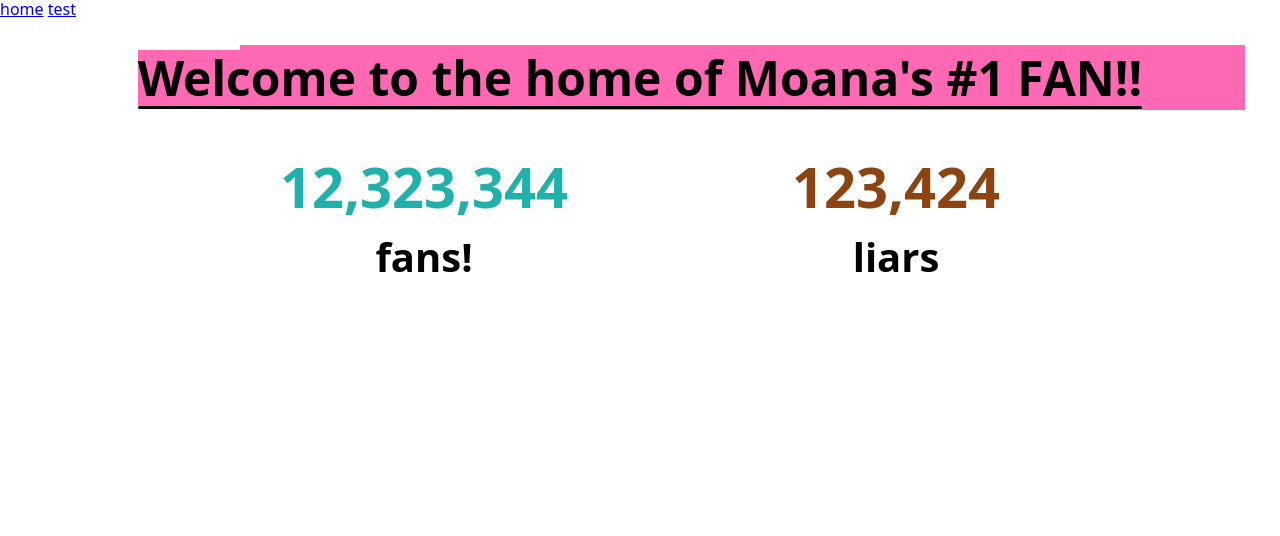
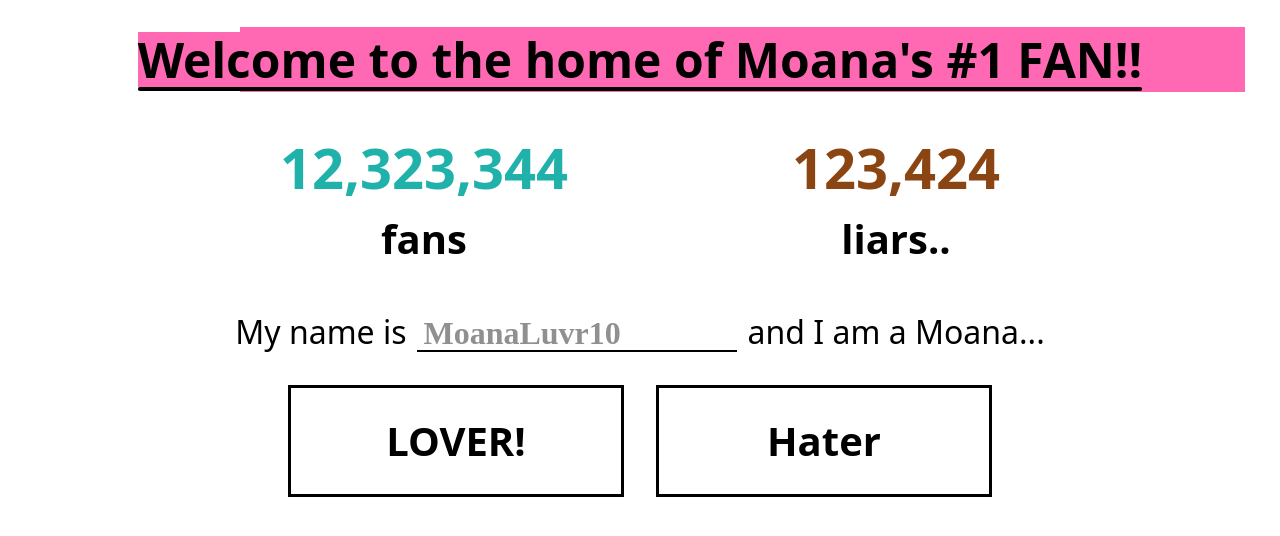
Before and after one commit to BradFeng02/moana-fan, a SvelteKit app in the folder moana_fan_app/: page / in a window 1280 px wide. Shown: the top 536 px of the page. Built offline with nearby package versions, Linux system fonts and the light colour scheme.

Commit message:
name input and voting buttons

```diff
--- a/moana_fan_app/src/routes/+layout.svelte
+++ b/moana_fan_app/src/routes/+layout.svelte
@@ -6,11 +6,6 @@
   import '../theme.css';
 </script>
 
-<nav>
-    <a href="/">home</a>
-    <a href="/test">test</a>
-</nav>
-
 <slot></slot>
 
 <style>
--- /dev/null
+++ b/moana_fan_app/src/routes/+page.server.ts
@@ -0,0 +1,8 @@
+import type {PageServerLoad} from './$types'
+
+export const load: PageServerLoad = () => {
+    const rand = Math.floor(Math.random() * 90) + 10;
+    return {
+        random_name: `MoanaLuvr` + rand
+    }
+}
--- a/moana_fan_app/src/routes/+page.svelte
+++ b/moana_fan_app/src/routes/+page.svelte
@@ -1,4 +1,6 @@
 <script lang="ts">
+  export let data;
+
   let love_votes = 12323344;
   let hate_votes = 123424;
 
@@ -8,29 +10,64 @@
 
   $: love_votes_str = num_repr(love_votes);
   $: hate_votes_str = num_repr(hate_votes);
+
+  const default_name = data.random_name;
+  let vote_name = '';
+  $: vote_name, console.log(vote_name + ' ' + !!vote_name.trim());
+
+  function vote_name_onblur() {
+    vote_name = vote_name.trim();
+  }
+
+  function vote_name_onkeydown(e: KeyboardEvent) {
+    if (!e.shiftKey && e.key === 'Enter' && e.target instanceof HTMLElement) {
+      e.target.blur();
+    }
+  }
 </script>
 
 <main>
-  <div class="heading-container">
+  <div id="heading-container">
     <!-- @TODO do we still want this underline?? -->
-    <h1 class="center-lined">Welcome&nbsp;to the&nbsp;home&nbsp;of Moana's&nbsp;#1&nbsp;FAN!!</h1>
+    <h1 id="center-lined">Welcome&nbsp;to the&nbsp;home&nbsp;of Moana's&nbsp;#1&nbsp;FAN!!</h1>
     <h1>Welcome&nbsp;to the&nbsp;home&nbsp;of Moana's&nbsp;#1&nbsp;FAN!!</h1>
   </div>
   <div id="vote-counts">
     <div id="love">
       <span class="vote-count">{love_votes_str}</span>
-      <span class="vote-name">fans!</span>
+      <span class="vote-type">fans</span>
     </div>
     <div id="hate">
       <span class="vote-count">{hate_votes_str}</span>
-      <span class="vote-name">liars</span>
+      <span class="vote-type">liars..</span>
     </div>
   </div>
-  <!-- <h2>I am a.....</h2>
-  <div class="btns-container">
-    <button class="vote-btn">Moana LOVER (yay)</button>
-    <button class="vote-btn">Moana hater.. 🤥🤥</button>
-  </div> -->
+  <div id="voting-container">
+    <div id="vote-name-container">
+      <div id="name-row">
+        <span class="name-message" id="name-start">My name is</span>
+        <input
+          class="name-message"
+          id="name-input"
+          type="text"
+          maxlength="50"
+          spellcheck="false"
+          placeholder={default_name}
+          bind:value={vote_name}
+          on:blur={vote_name_onblur}
+          on:keydown={vote_name_onkeydown}
+        />
+        <span class="name-message in-row" id="name-end">and I am a Moana...</span>
+      </div>
+      <span class="name-message out-row" id="name-end">and I am a Moana...</span>
+    </div>
+    <div id="vote-buttons">
+      <!-- <button class="vote-btn">Moana&nbsp;LOVER&nbsp;(yay)</button>
+      <button class="vote-btn">Moana&nbsp;hater..&nbsp;🤥&#8288;🤥</button> -->
+      <button class="vote-btn">LOVER!</button>
+      <button class="vote-btn">Hater</button>
+    </div>
+  </div>
 </main>
 
 <style lang="scss">
@@ -56,7 +93,7 @@
     overflow-x: hidden;
   }
 
-  .heading-container {
+  #heading-container {
     margin: 1rem 0rem 0rem 0rem;
     position: relative;
   }
@@ -85,7 +122,7 @@
       background-color: hotpink;
     }
 
-    &.center-lined {
+    &#center-lined {
       position: relative;
       display: inline;
       pointer-events: none;
@@ -155,7 +192,7 @@
         font-size: min(cs(10), 3.5rem);
       }
     }
-    .vote-name {
+    .vote-type {
       display: block;
       font-size: min(cs(9), 3rem);
       font-weight: 600;
@@ -178,28 +215,93 @@
     color: saddlebrown;
   }
 
-  h2 {
-    text-align: center;
-    vertical-align: middle;
-    font-size: 1.7rem;
-    margin: 2.5rem 0rem 2rem 0rem;
-  }
-
-  .btns-container {
+  #voting-container {
     display: flex;
     flex-direction: column;
     align-items: center;
-    padding: 0rem 2rem;
-    gap: 2rem;
+    justify-content: center;
+    margin: 0rem 0.5rem;
+  }
+
+  #vote-name-container {
+    margin: 0rem;
+    margin-bottom: min(cs(5), 2rem);
+    text-align: left;
+    width: 100%;
+  }
+
+  #name-row {
+    display: table;
+  }
+
+  #name-start {
+    display: table-cell;
+    white-space: nowrap;
+    padding-right: min(cs(2), 0.66rem);
+  }
+
+  #name-end.in-row {
+    display: table-cell;
+    white-space: nowrap;
+    padding-left: min(cs(2), 0.66rem);
+    @media #{$layout-tall} {
+      display: none;
+    }
+  }
+
+  #name-end.out-row {
+    display: none;
+    white-space: nowrap;
+    margin-top: min(cs(1), 0.4rem);
+    @media #{$layout-tall} {
+      display: block;
+    }
+  }
+
+  #name-input {
+    display: table-cell;
+    outline: none;
+    border: none;
+    box-shadow: inset 0px -0.123rem black;
+    padding: 0;
+    padding-left: min(cs(1), 0.4rem);
+    padding-right: min(cs(1), 0.4rem);
+    width: 100%;
+    max-width: 20rem;
+    // 'Handwritten' from https://modernfontstacks.com/
+    font-family: 'Segoe Print', 'Bradley Hand', Chilanka, TSCu_Comic, casual, cursive;
+    font-weight: bold;
+    &::placeholder {
+      color: #909090;
+    }
+  }
+
+  .name-message {
+    font-size: min(cs(6), 2rem);
+    line-height: normal;
+  }
+
+  #vote-buttons {
+    display: flex;
+    flex-direction: row;
+    align-items: center;
+    justify-content: center;
+    gap: min(cs(5), 2rem);
+    padding: 0rem;
+    width: 100%;
   }
 
   .vote-btn {
-    font-size: 3rem;
+    flex-grow: 1;
+    font-size: min(cs(7.5), 2.5rem);
+    font-weight: bold;
     display: flex;
     align-items: center;
     justify-content: center;
-    padding: 1rem 1.5rem;
+    height: min(cs(20), 7rem);
+    max-width: min(cs(60), 21rem);
+    background-color: transparent;
+    border: 0.2rem solid black;
     cursor: pointer;
-    width: 100%;
   }
 </style>
```
